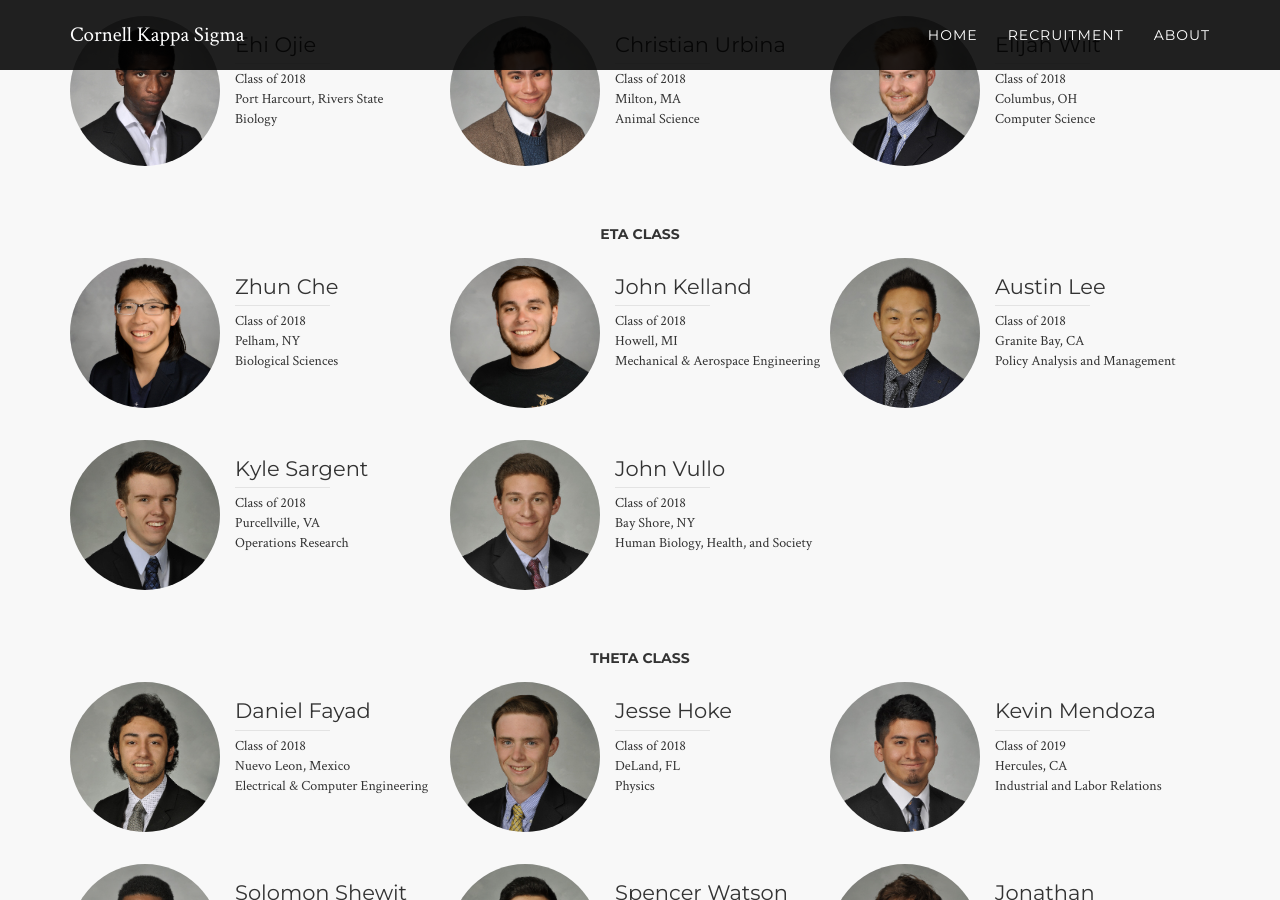
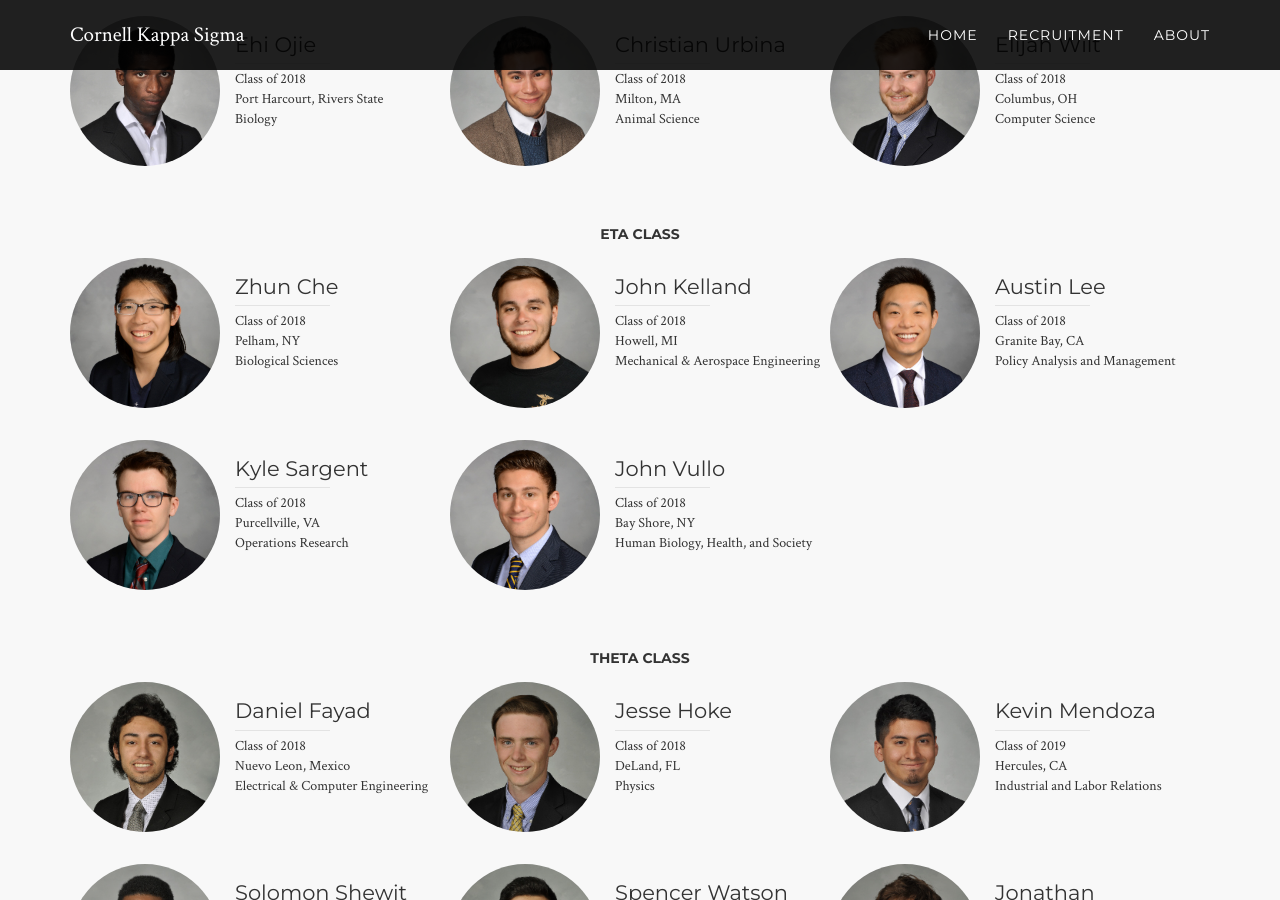
Before and after one commit to pjochillin/cornellkappasigma, a Jekyll site: the page built from index.html, in a window 1280 px wide and 900 px high, scrolled down 1476 px. Built offline with Jekyll 4.4.1, drawn with Linux system fonts in a browser that asks for light colours; nearby versions of some CDN libraries.

Commit message:
Update index.html

```diff
--- a/index.html
+++ b/index.html
@@ -254,7 +254,7 @@ layout: default
 
 
                         <div class="bro">
-                            <div class="face" style="background-image:url('assets/img/brothers/eta/Austin Lee.jpg')"></div>
+                            <div class="face" style="background-image:url('assets/img/brothers/eta-2017/27656_Austin_Lee_A616909_NY025KS A.jpg')"></div>
                             <div class="desc">
                                 <p class="name">Austin Lee</p>
                                 <div class="info">
@@ -269,7 +269,7 @@ layout: default
 
 
                         <div class="bro">
-                            <div class="face" style="background-image:url('assets/img/brothers/eta/Kyle Sargent.jpg')"></div>
+                            <div class="face" style="background-image:url('assets/img/brothers/eta-2017/27675_Kyle_Sargent_A616927_NY025KS A.jpg')"></div>
                             <div class="desc">
                                 <p class="name">Kyle Sargent</p>
                                 <div class="info">
@@ -284,7 +284,7 @@ layout: default
 
 
                         <div class="bro">
-                            <div class="face" style="background-image:url('assets/img/brothers/eta/John Vullo.jpg')"></div>
+                            <div class="face" style="background-image:url('assets/img/brothers/eta-2017/27684_John_Vullo_A616935_NY025KS A.jpg')"></div>
                             <div class="desc">
                                 <p class="name">John Vullo</p>
                                 <div class="info">
```
